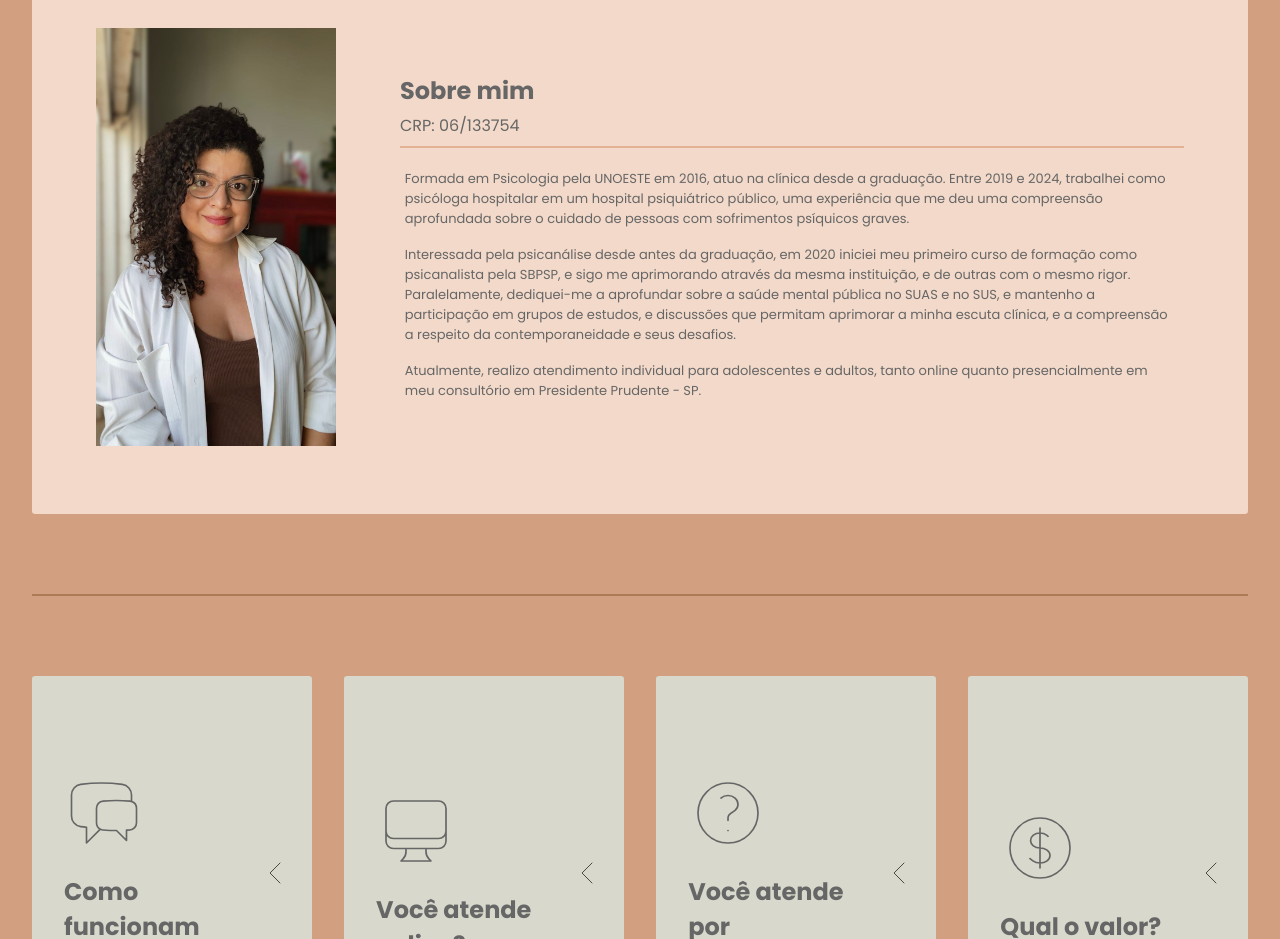
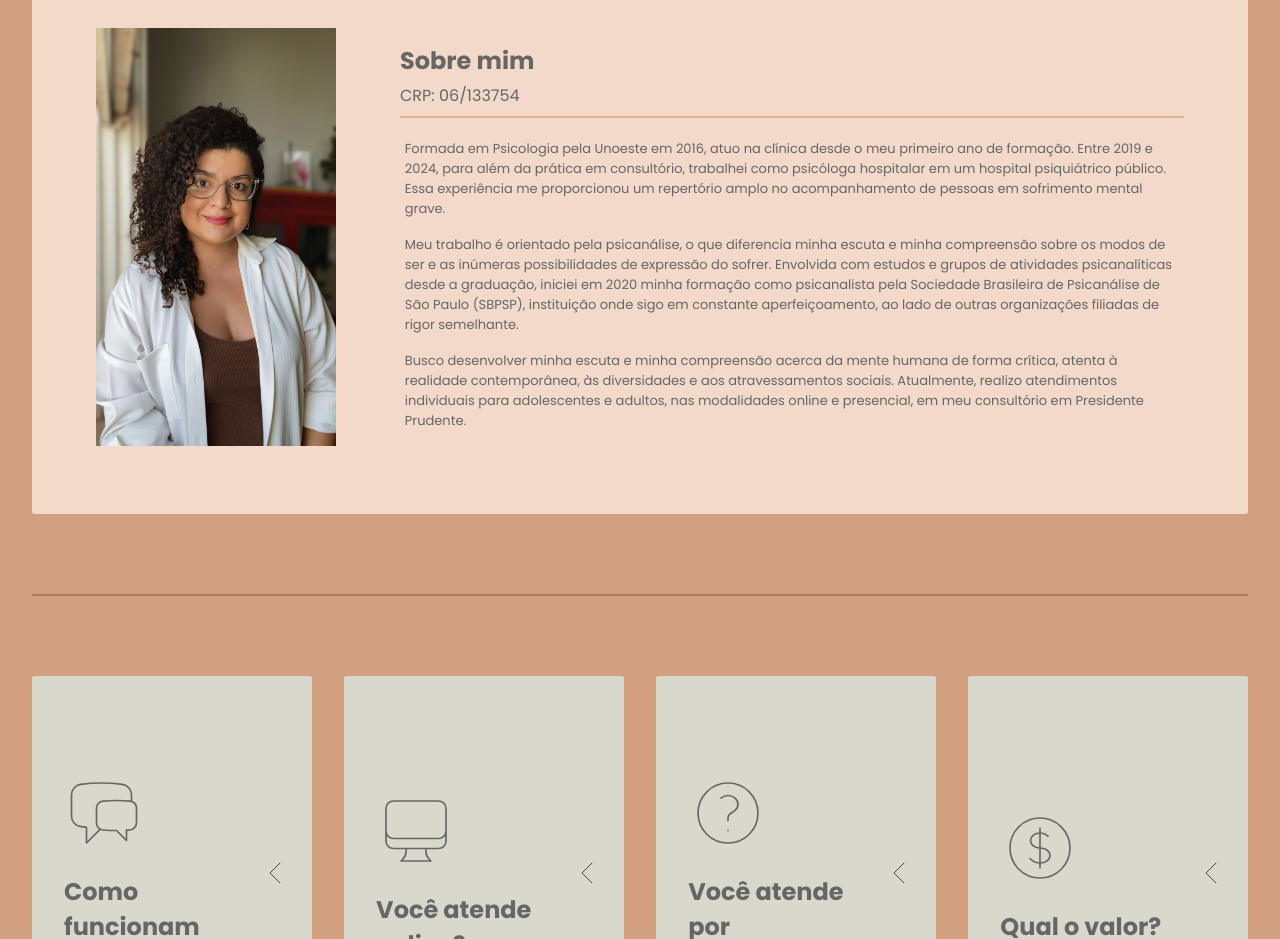
Before and after one commit to caueperuque/landing-page-psi, a React (Vite) app: page / in a window 1280 px wide. Shown: the part 900-1839 px from the top of the page. Built offline with nearby package versions, Linux system fonts and the light colour scheme.

Commit message:
feat: altera texto AboutMe

```diff
--- a/src/components/AboutMe/index.tsx
+++ b/src/components/AboutMe/index.tsx
@@ -1,8 +1,13 @@
-import ProfileImg from '../../assets/AboutMe/profile.jpeg';
+import ProfileImg from "../../assets/AboutMe/profile.jpeg";
 import {
-    AboutMeContentComponent, AboutMeLayoutComponent, AboutMeTextComponent,
-    AboutMeTextHeaderComponent, Divisor, ImageComponent, TextContentComponent
-} from './styles';
+  AboutMeContentComponent,
+  AboutMeLayoutComponent,
+  AboutMeTextComponent,
+  AboutMeTextHeaderComponent,
+  Divisor,
+  ImageComponent,
+  TextContentComponent,
+} from "./styles";
 
 export const AboutMe = () => {
   return (
@@ -19,22 +24,30 @@ export const AboutMe = () => {
           </AboutMeTextHeaderComponent>
           <TextContentComponent>
             <p>
-              Formada em Psicologia pela UNOESTE em 2016, atuo na clínica desde a graduação. Entre
-              2019 e 2024, trabalhei como psicóloga hospitalar em um hospital psiquiátrico público, uma
-              experiência que me deu uma compreensão aprofundada sobre o cuidado de pessoas com
-              sofrimentos psíquicos graves.
+              Formada em Psicologia pela Unoeste em 2016, atuo na clínica desde
+              o meu primeiro ano de formação. Entre 2019 e 2024, para além da
+              prática em consultório, trabalhei como psicóloga hospitalar em um
+              hospital psiquiátrico público. Essa experiência me proporcionou um
+              repertório amplo no acompanhamento de pessoas em sofrimento mental
+              grave.
             </p>
             <p>
-              Interessada pela psicanálise desde antes da graduação, em 2020 iniciei meu primeiro curso de
-              formação como psicanalista pela SBPSP, e sigo me aprimorando através da mesma instituição, e de
-              outras com o mesmo rigor. Paralelamente, dediquei-me a aprofundar sobre a saúde mental pública
-              no SUAS e no SUS, e mantenho a participação em grupos de estudos, e discussões que permitam
-              aprimorar a minha escuta clínica, e a compreensão a respeito da contemporaneidade e seus
-              desafios.
+              Meu trabalho é orientado pela psicanálise, o que diferencia minha
+              escuta e minha compreensão sobre os modos de ser e as inúmeras
+              possibilidades de expressão do sofrer. Envolvida com estudos e
+              grupos de atividades psicanalíticas desde a graduação, iniciei em
+              2020 minha formação como psicanalista pela Sociedade Brasileira de
+              Psicanálise de São Paulo (SBPSP), instituição onde sigo em
+              constante aperfeiçoamento, ao lado de outras organizações filiadas
+              de rigor semelhante.
             </p>
             <p>
-              Atualmente, realizo atendimento individual para adolescentes e adultos, tanto online quanto
-              presencialmente em meu consultório em Presidente Prudente - SP.
+              Busco desenvolver minha escuta e minha compreensão acerca da mente
+              humana de forma crítica, atenta à realidade contemporânea, às
+              diversidades e aos atravessamentos sociais. Atualmente, realizo
+              atendimentos individuais para adolescentes e adultos, nas
+              modalidades online e presencial, em meu consultório em Presidente
+              Prudente.
             </p>
           </TextContentComponent>
         </AboutMeTextComponent>
```
